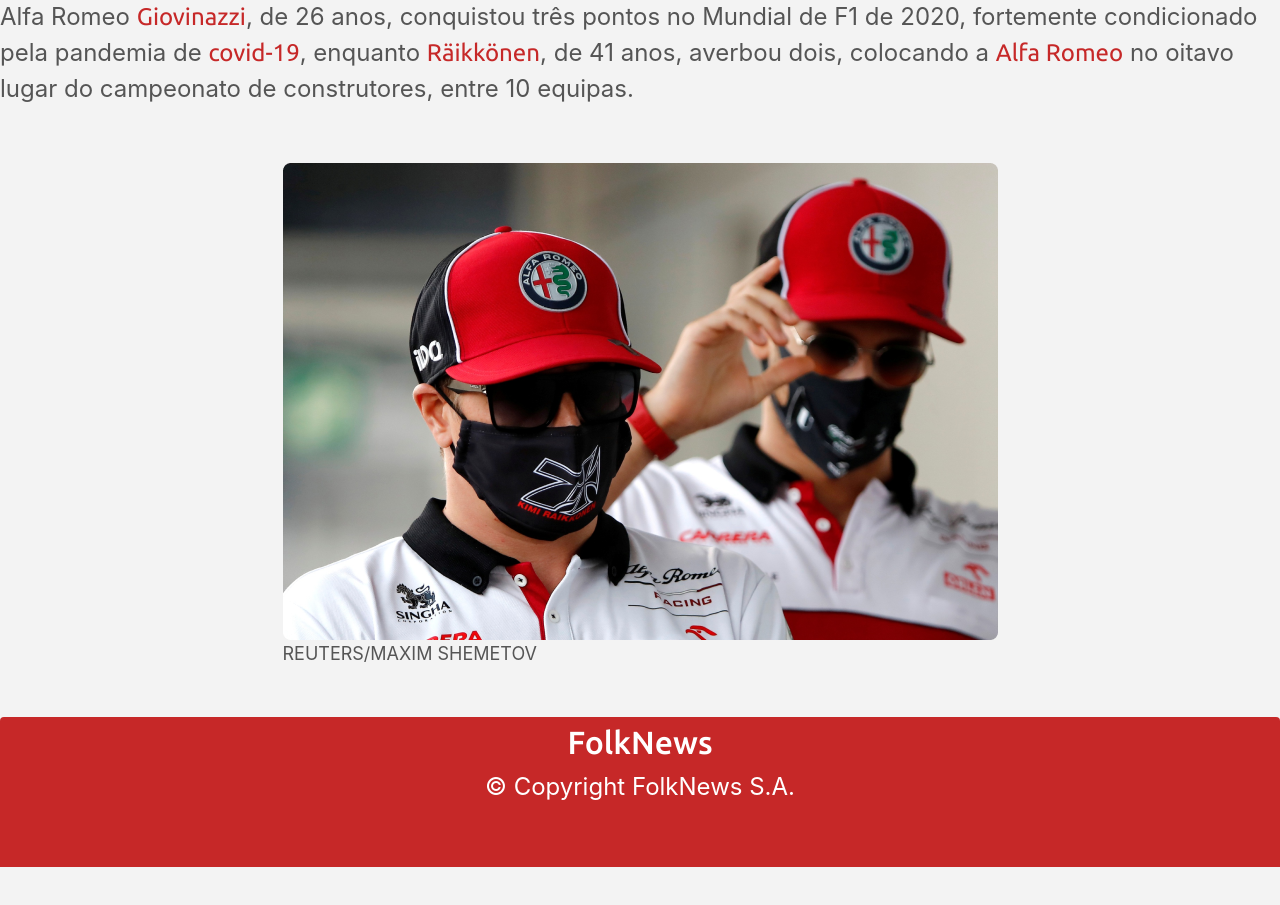
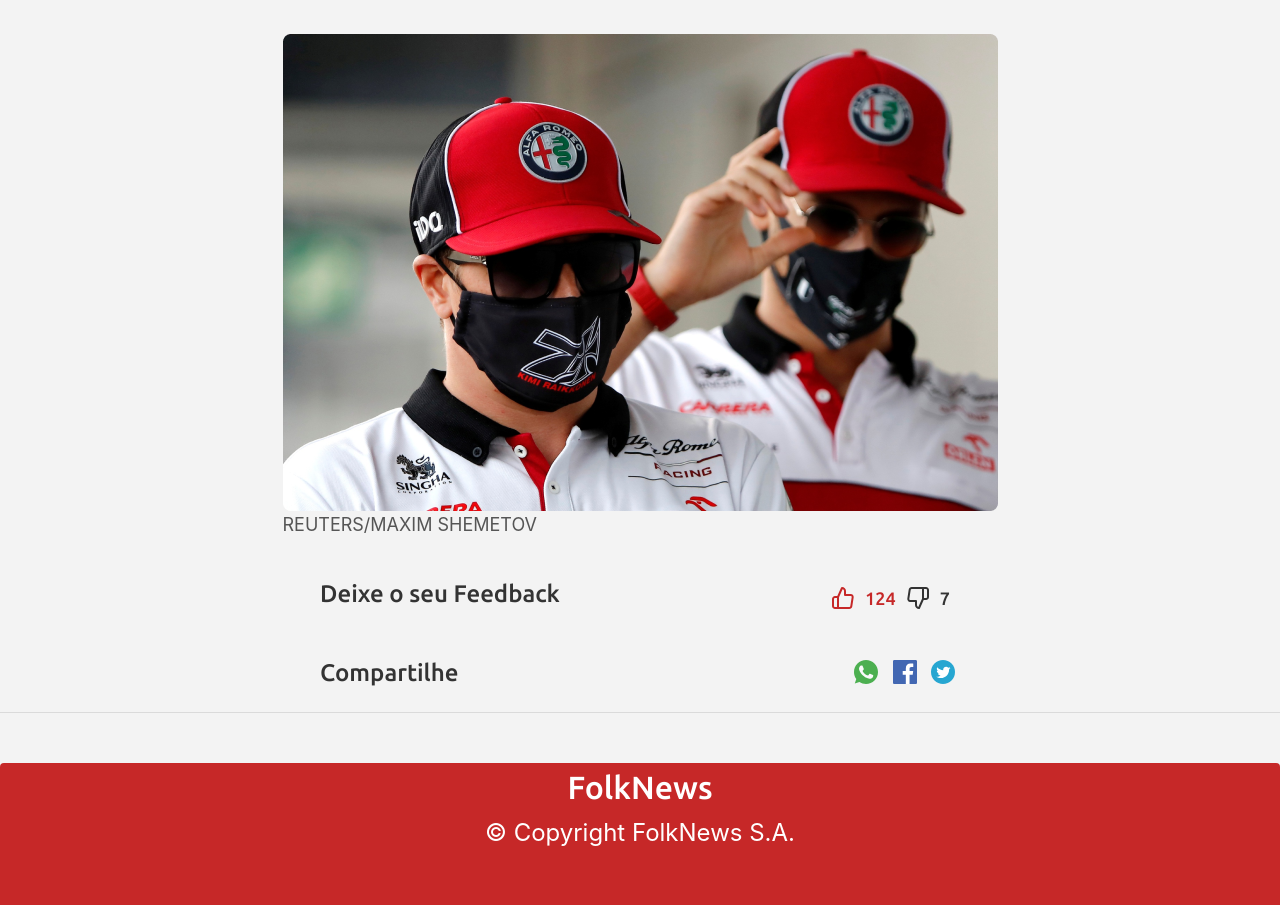
Before and after one commit to DiogoM14/FolkNews-web, a website: page article-auth.html in a window 1280 px wide. Shown: the part 1535-2440 px from the top of the page. Before the commit the page ends 2402 px from the top, so only its background shows below. Drawn offline with nearby package versions, Linux system fonts and the light colour scheme.

Commit message:
Article page, missing commentary

```diff
--- a/article-auth.html
+++ b/article-auth.html
@@ -13,7 +13,7 @@
 <body>
   <div class="col-md-12">
     <nav class="navbar navbar-light">
-      <a class="navbar-brand" href="./#"><img src="./assets/icons/logo.svg" alt=""></a>
+      <a class="navbar-brand" href="./index-auth.html"><img src="./assets/icons/logo.svg" alt=""></a>
       <div class="right">
         <a class="flag" href="">Popular</a>
         <a href="">Popular</a>
@@ -48,7 +48,7 @@
     <article>
 
       <div class="card" style="width: 18rem;">
-        <img src="./assets/images/alfa.svg" class="card-img-top" alt="F1 alfa romeo">
+        <img src="./assets/images/alfa.jpg" class="card-img-top" alt="F1 alfa romeo">
         <div class="card-body">
           <p class="card-autor">MotorSport Brasil</p>
           <p class="card-text">21/12/2020 09h36 - Atualizado há 3 horas</p>
@@ -66,7 +66,31 @@
         <img src="./assets/images/raikonnen.png" alt="">
         <p>REUTERS/MAXIM SHEMETOV</p>
       </div>
+
+      <div class="feedback">
+        <h2>Deixe o seu Feedback</h2>
+
+        <div class="icons">
+          <img src="./assets/icons/like.svg" alt="gosto">
+          <h3 class="red">124</h3>
+          <img src="./assets/icons/deslike.svg" alt="não gosto">
+          <h3>7</h3>
+        </div>
+      </div>
+
+      <div class="feedback">
+        <h2>Compartilhe</h2>
+
+        <div class="share-icons">
+          <img src="./assets/icons/whatsapp.svg" alt="gosto">
+          <img src="./assets/icons/facebook.svg" alt="não gosto">
+          <img src="./assets/icons/twitter.svg" alt="não gosto">
+        </div>
+      </div>
     </article>
+    <hr>
+
+
 
     <footer>
       <h2>FolkNews</h2>
--- a/styles/article-auth.css
+++ b/styles/article-auth.css
@@ -51,6 +51,13 @@ h1, h2, h3, h4, h5, h6, span {
 
   article {
     max-width: 30%;
+    margin: auto;
+  }
+}
+
+@media (min-width: 980px) {
+  article {
+    max-width: 50%;
     margin: auto;
   }
 }
@@ -166,6 +173,46 @@ article .image p {
   color: #555555;
 }
 
+.feedback {
+  display: flex;
+  flex-direction: row;
+  width: 100%;
+  justify-content: space-between;
+  margin-top: 42px;
+}
+
+.feedback h2 {
+  font-size: 24px;
+  color: #333333;
+}
+
+.icons {
+  display: flex;
+  flex-direction: row;
+  align-items: center;
+}
+
+.icons img {
+  cursor: pointer;
+}
+
+.icons h3 {
+  font-size: 18px;
+  margin: 0 10px;
+  color: #333333;
+}
+
+.icons .red {
+  color: #C62828;
+}
+
+.share-icons img {
+  margin: 0 5px;
+  cursor: pointer;
+}
+
+
+
 footer {
   display: flex;
   flex-direction: column;
```
Also changed, not shown: index-auth.html (+3 -3 lines), index.html (+4 -4 lines), scripts/redirect.js (+1 -6 lines), assets/icons/deslike.svg (added), assets/icons/facebook.svg (added), assets/icons/like.svg (added), assets/icons/twitter.svg (added), assets/icons/whatsapp.svg (added), assets/images/alfa.jpg, assets/images/iphone.jpg (added), assets/images/legionela.jpg (added). Lines whose indentation alone changed are shown as unchanged.
